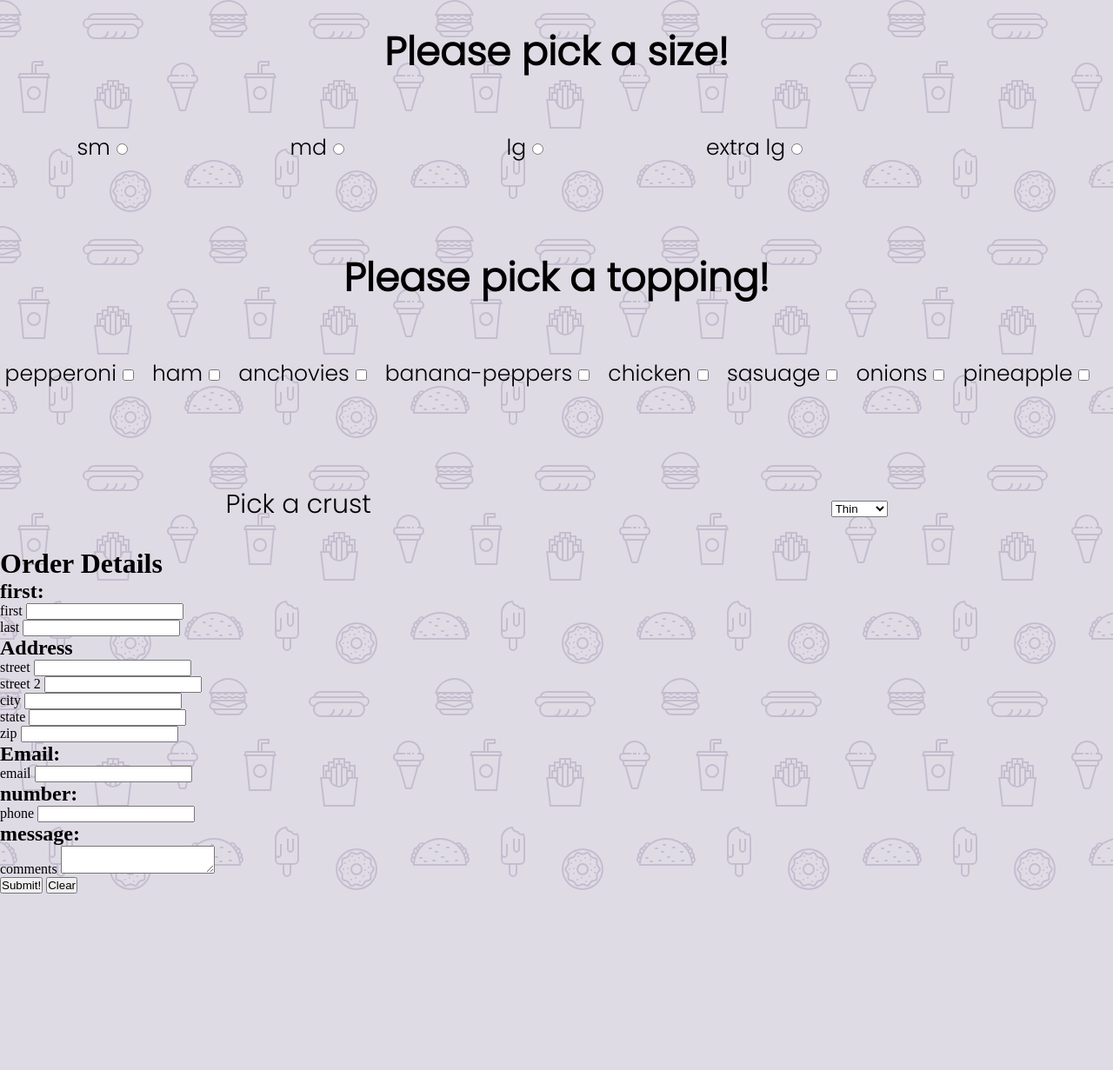
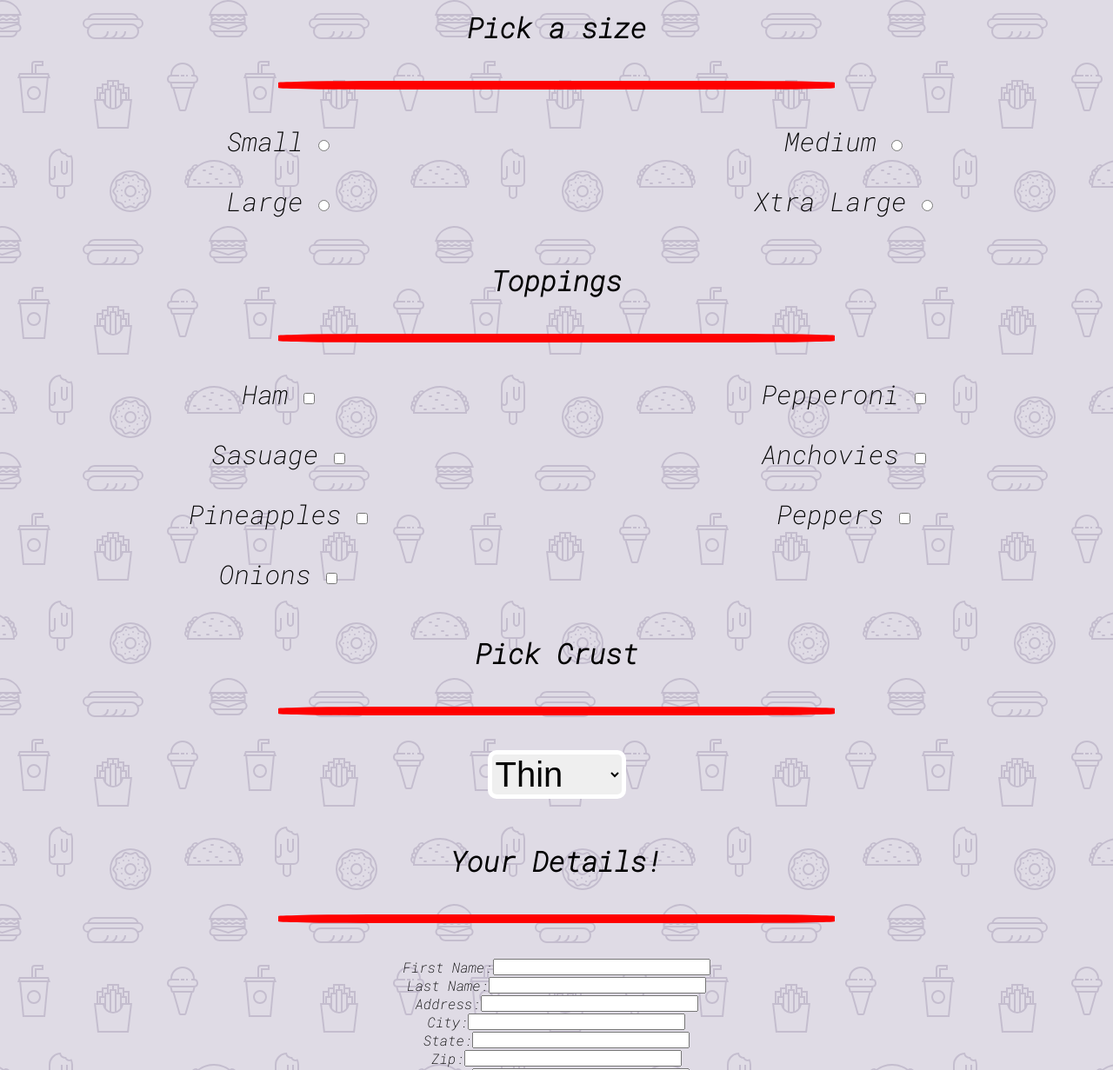
Before and after one commit to imjord/pizza-2, a plain HTML site: page order.html in a window 1280 px wide. Shown: the part 260-1491 px from the top of the page at 87% size. Before the commit the page ends 1288 px from the top, so only its background shows below. Drawn offline with Linux system fonts and the light colour scheme.

Commit message:
finished order page

```diff
--- a/css/style.css
+++ b/css/style.css
@@ -77,145 +77,174 @@ body {
 
 /* END OF ORDER NAV */
 
-
-/* size MAIN SECTION START */
-#size-section {
-    font-family: 'Poppins', sans-serif;
-    display: grid;
-  grid-template-columns: repeat(5, auto);
-  gap: 10px;
-  margin-top: 50px;
-  grid-auto-rows: minmax(100px, auto);
+hr{
+    border: 5px solid red;
 }
 
-#size-section div:nth-child(1){
-    justify-self: center;
-    align-self: center;
-    font-size: 30px;
-    grid-column: 1 / 6;
-    border: 2px soild red;
+/* size grid */
+
+#size {
+    font-family: 'Roboto Mono', monospace;
+}
+
+
+#grid-1 {
+    display: grid;
+    grid-template-columns: repeat(1, 100%);
+   margin-top: 50px;
 
 }
 
-#size-section div:nth-child(2){
+#grid-1 h1 {
     justify-self: center;
     align-self: center;
-    border: 2px soild red;
-    font-size: 25px;
-
 }
-#size-section div:nth-child(3){
-    justify-self: center;
-    font-size: 25px;
-    align-self: center;
-
-}
-#size-section div:nth-child(4){
-    justify-self: center;
-    align-self: center;
-    font-size: 25px;
 
 
-}
-#size-section div:nth-child(5){
-    justify-self: center;
-    align-self: center;
-    font-size: 25px;
-
+#grid-2 {
+display: grid;
+grid-template-columns: repeat(2, 50%);
+column-gap: 10px;
+    row-gap: 30px;
 
 }
 
-#size-header {
+#grid-2 div:nth-child(1){
+    font-size: 30px;
+    justify-self: center;
+    align-self: center;
+}
+#grid-2 div:nth-child(2){
+    font-size: 30px;
+    justify-self: center;
+    align-self: center;
+}
+#grid-2 div:nth-child(3){
+    font-size: 30px;
+    justify-self: center;
+    align-self: center;
+}
+#grid-2 div:nth-child(4){
+    font-size: 30px;
+    justify-self: center;
+    align-self: center;
+}
+
+/* end of size grid */
+/* start of toppings */
+#toppings {
+    font-family: 'Roboto Mono', monospace;
+}
+
+
+#grid-3 {
+    display: grid;
+grid-template-columns: repeat(2, 50%);
+column-gap: 10px;
+    row-gap: 30px;
+
+}
+#grid-3 div:nth-child(1){
+    font-size: 30px;
+    justify-self: center;
+    align-self: center;
+}
+#grid-3 div:nth-child(2){
+    font-size: 30px;
+    justify-self: center;
+    align-self: center;
+}
+#grid-3 div:nth-child(3){
+    font-size: 30px;
+    justify-self: center;
+    align-self: center;
+}
+#grid-3 div:nth-child(4){
+    font-size: 30px;
+    justify-self: center;
+    align-self: center;
+}
+#grid-3 div:nth-child(5){
+    font-size: 30px;
+    justify-self: center;
+    align-self: center;
+}
+#grid-3 div:nth-child(6){
+    font-size: 30px;
+    justify-self: center;
+    align-self: center;
+}
+#grid-3 div:nth-child(7){
+    font-size: 30px;
+    justify-self: center;
+    align-self: center;
+}
+
+#hr {
+    width: 50%;
+    margin: 40px auto;
+    border-radius: 20%;
+}
+
+/* crust start */
+
+#crust {
+    font-family: 'Roboto Mono', monospace;
+}
+
+
+#grid-4 {
+    display: grid;
+    grid-template-columns: repeat(1, 100%);
+
+}
+select {
+    border: 5px solid white;
+    border-radius: 10px;
     font-size: 40px;
 }
 
-hr{
-    border: 5px solid red;
+#grid-4 select {
+    justify-self: center;
+    align-self: center;
 }
-/* end of sizes */
-/* toppings */
-
-#topping-section {
-    font-family: 'Poppins', sans-serif;
-    display: grid;
-  grid-template-columns: repeat(9, auto);
-  gap: 10px;
-  margin-top: 50px;
-  grid-auto-rows: minmax(100px, auto);
+/* end of crust */
+/* user start */
+#user {
+    font-family: 'Roboto Mono', monospace;
 }
 
-#topping-section div:nth-child(1){
-    font-size: 25px;
- align-self: center;
- justify-self: center;
- font-size: 30px;
- grid-column: 1 / 10;
-}
-#topping-section div:nth-child(2){
-    align-self: center;
- justify-self: center;
- font-size: 25px;
-}
-#topping-section div:nth-child(3){
-    align-self: center;
- justify-self: center;
- font-size: 25px;
-}
-#topping-section div:nth-child(4){
-    align-self: center;
- justify-self: center;
- font-size: 25px;
-}
-#topping-section div:nth-child(5){
-    align-self: center;
- justify-self: center;
- font-size: 25px;
-}
-#topping-section div:nth-child(6){
-    align-self: center;
- justify-self: center;
- font-size: 25px;
-}
-#topping-section div:nth-child(7){
-    align-self: center;
- justify-self: center;
- font-size: 25px;
-}
-#topping-section div:nth-child(8){
-    align-self: center;
- justify-self: center;
- font-size: 25px;
-}
-#topping-section div:nth-child(9){
-    align-self: center;
- justify-self: center;
- font-size: 25px;
-}
-
-/* end of toppings */
-/* crust sizes start*/
-
-#crust-section {
-    font-family: 'Poppins', sans-serif;
-    display: grid;
-  grid-template-columns: repeat(2, auto);
-  gap: 10px;
-  margin-top: 50px;
-  grid-auto-rows: minmax(100px, auto);
-}
-
-#crust-section div:nth-child(1){
-    font-size: 25px;
-    align-self: center;
-    justify-self: center;
-    font-size: 30px;
+.details {
+    display: flex;
+    justify-content: center;
+    align-items: center;
 
 }
 
-#crust-section div:nth-child(2){
-    font-size: 25px;
-    align-self: center;
-    justify-self: center;
-    font-size: 30px;
+.container {
+    margin: 20px auto;
+    width: 500px;
+    justify-content: center;
+    align-items: center;
+}
+.details input {
+    width: 50%;
+    display: flex;
+    justify-content: center;
+    align-items: center;
+}
+
+button {
+    display: flex;
+    justify-content: center;
+    align-items: center;
+    font-size: 20px;
+    margin-bottom: 30px;
+}
+
+.btn {
+    display: flex;
+    justify-content: center;
+    align-items: center;
 
 }
--- a/order.html
+++ b/order.html
@@ -8,6 +8,7 @@
     <title>Order</title>
 </head>
 <body>
+    <!-- order nav -->
     <nav id="order-nav">
         <div>
             <h1>Order Here!</h1>
@@ -23,155 +24,141 @@
 
     </nav>
     <hr>
-    <!-- size -->
+    <!-- end of nav -->
+    <!-- form start -->
     <form method="post"  action="https://www.stonecoldprofessor.com/pizza-order.php">
-        <section id="size-section">
-            <div id="size-header">
-               <h1>Please pick a size!</h1>
+        <!-- start for size -->
+        <div id="size">
+            <div id="grid-1">
+                <h1>Pick a size</h1>
             </div>
-            <div id="small">
-                <label for="size">sm</label>
-                <input name="size" type="radio" value="small"/>
-            </div>
-            <div id="medium">
-                <label for="size">md</label>
-                <input name="size" type="radio" value="medium"/>
-            </div>
-            <div id="large">
-                <label for="size">lg</label>
-                <input name="size" type="radio" value="large"/>
-            </div>
-            <div id="ex-large">
-                <label for="size">extra lg</label>
-                <input name="size" type="radio" value="extra large"/>
-            </div>
-        </section>
-        <!-- toppings -->
-        <section id="topping-section">
+            <hr id="hr">
+            <div id="grid-2">
                 <div>
-                <h1>Please pick a topping!</h1>
+                    <label for="size">Small</label>
+                    <input type="radio" name="size" value="Small"/>
                 </div>
                 <div>
-                <label for="toppings[]">pepperoni</label>
-                <input type="checkbox" name="toppings[]" value="pepperoni"/>
+                    <label for="size">Medium</label>
+                    <input type="radio" name="size" value="Medium"/>
                 </div>
                 <div>
-                <label for="toppings[]">ham</label>
-                <input type="checkbox" name="toppings[]" value="ham"/>
+                    <label for="size">Large</label>
+                    <input type="radio" name="size" value="Large"/>
                 </div>
                 <div>
-                <label for="toppings[]">anchovies</label>
-                <input type="checkbox" name="toppings[]" value="anchovies"/>
+                    <label for="size">Xtra Large</label>
+                    <input type="radio" name="size" value="Xtra Large"/>
+                </div>
+            </div>
+        </div>
+        <!-- end of size -->
+        <!-- start of toppings -->
+        <div id="toppings">
+            <div id="grid-1">
+                <h1>Toppings</h1>
+            </div>
+            <hr id="hr">
+            <div id="grid-3">
+                <div>
+                    <label for="toppings[]">Ham</label>
+                    <input type="checkbox" name="toppings[]" value="Ham"/>
                 </div>
                 <div>
-                <label for="toppings[]">banana-peppers</label>
-                <input type="checkbox" name="toppings[]" value="banana peppers"/>
+                    <label for="toppings[]">Pepperoni</label>
+                    <input type="checkbox" name="toppings[]" value="Pepperonit"/>
                 </div>
                 <div>
-                <label for="toppings[]">chicken</label>
-                <input type="checkbox" name="toppings[]" value="chicken"/>
+                    <label for="toppings[]">Sasuage</label>
+                    <input type="checkbox" name="toppings[]" value="Sasuage"/>
                 </div>
                 <div>
-                <label for="toppings[]">sasuage</label>
-                <input type="checkbox" name="toppings[]" value="sasuage"/>
+                    <label for="toppings[]">Anchovies</label>
+                    <input type="checkbox" name="toppings[]" value="Anchovies"/>
                 </div>
                 <div>
-                <label for="toppings[]">onions</label>
-                <input type="checkbox" name="toppings[]" value="onions" />
+                    <label for="toppings[]">Pineapples</label>
+                    <input type="checkbox" name="toppings[]" value="Pineapple"/>
                 </div>
                 <div>
-                <label for="toppings[]">pineapple</label>
-                <input type="checkbox" name="toppings[]" value="pineapple"/>
-            </div>
-        </section>
-        <section id="crust-section">
-            <div>
-                <label for="crust"> Pick a crust</label>
+                    <label for="toppings[]">Peppers</label>
+                    <input type="checkbox" name="toppings[]" value="Peppers"/>
                 </div>
                 <div>
-                <select name="crust" id="crust">
-                    <option  value="thin">Thin</option>
+                    <label for="toppings[]">Onions</label>
+                    <input type="checkbox" name="toppings[]" value="Onions"/>
+                </div>
+            </div>
+
+        </div>
+        <!-- end of toppings -->
+        <!-- crust start -->
+        <div id="crust">
+            <div id="grid-1">
+                <h1>Pick Crust</h1>
+            </div>
+            <hr id="hr">
+            <div id="grid-4">
+                <select>
+                    <option value="thin">Thin</option>
                     <option value="pan">pan</option>
+                    <option value="thick">thick</option>
                     <option value="cheese">cheese</option>
-                    <option value="thick">thick</option>
                 </select>
             </div>
-
-
-        </section>
-        <!-- Delivery address (street, city, state, zip)
-Email address
-Phone number
-Message/Comment -->
-<h1>Order Details</h1>
-<section id="first">
-    <div>
-        <h1>first:</h1>
         </div>
-   <div>
-       <label for="first">first</label>
-       <input type="first" name="first"/>
+        <!-- crust end -->
+        <!-- user details start -->
+        <div id="user">
+            <div id="grid-1">
+                <h1>Your Details!</h1>
             </div>
-   <div>
-    <label for="last">last</label>
-    <input type="last" name="last"/>
+            <hr id="hr">
+            <div class="container">
+                <div class="details">
+                    <label for="first">First Name: </label>
+                    <input name="first" type="text"/>
                 </div>
-</section>
-<section id="address">
-    <div>
-        <h1>Address</h1>
+                <div class="details">
+                    <label for="last">Last Name: </label>
+                    <input name="last" type="text"/>
                 </div>
-    <div>
-        <label for="add1">street</label>
-        <input name="add1"/>
+                <div class="details">
+                    <label for="address">Address: </label>
+                    <input name="address" type="text"/>
                 </div>
-    <div>
-        <label for="add2">street 2</label>
-        <input name="add2"/>
+                <div class="details">
+                    <label for="city">City: </label>
+                    <input name="city" type="text"/>
                 </div>
-   <div>
-    <label for="city">city</label>
-    <input name="city"/>
+                <div class="details">
+                    <label for="state">State: </label>
+                    <input name="state" type="text"/>
                 </div>
-<div>
-    <label for="state">state</label>
-    <input name="state"/>
+                <div class="details">
+                    <label for="zip">Zip: </label>
+                    <input name="zip" type="number"/>
                 </div>
-<div>
-    <label for="zip">zip</label>
-    <input name="zip"/>
+                <div class="details">
+                    <label for="email">Email: </label>
+                    <input name="email" type="email"/>
+                </div>
+                <div class="details">
+                    <label for="phone">phone: </label>
+                    <input name="phone" type="phone"/>
+                </div>
+                <div class="details">
+                    <label for="comments">comment: </label>
+                    <textarea name="comments" type="comments"></textarea>
+                </div>
             </div>
 
-</section>
-<section id="email">
-    <div>
-        <h1>Email:</h1>
         </div>
-   <div>
-       <label for="email">email</label>
-       <input type="email" name="email"/>
+        <div class="btn">
+            <button type="submit">Submit</button>
+            <button type="clear">Clear</button>
         </div>
-</section>
-<section id="number">
-    <div>
-        <h1>number:</h1>
-    </div>
-   <div>
-       <label for="phone">phone</label>
-       <input type="phone" name="phone"/>
-   </div>
-</section>
-<section id="message">
-    <div>
-        <h1>message:</h1>
-    </div>
-   <div>
-       <label for="comments">comments</label>
-       <textarea type="comments" name="comments"></textarea>
-   </div>
-</section>
-<button type="submit">Submit!</button>
-<button type="reset">Clear</button>
+
     </form>
 
 </body>
```
Lines whose indentation alone changed are shown as unchanged.
